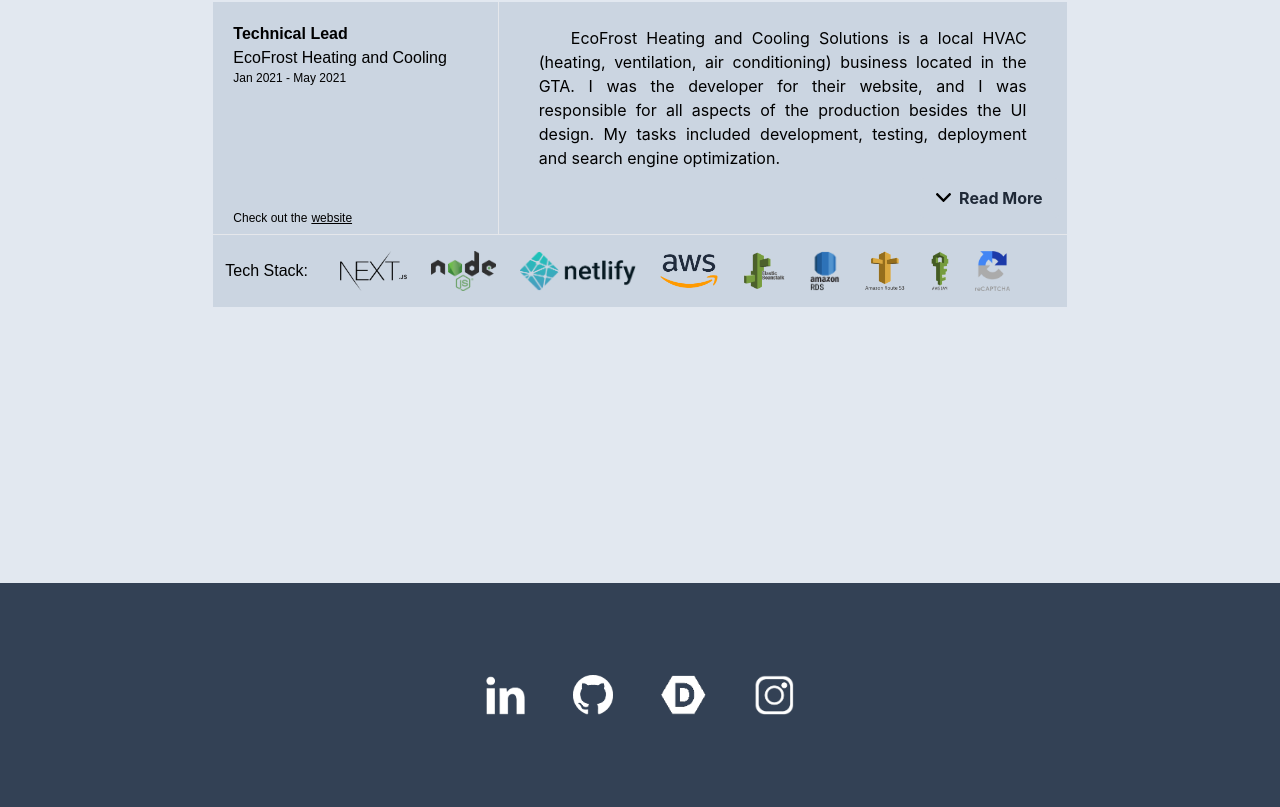
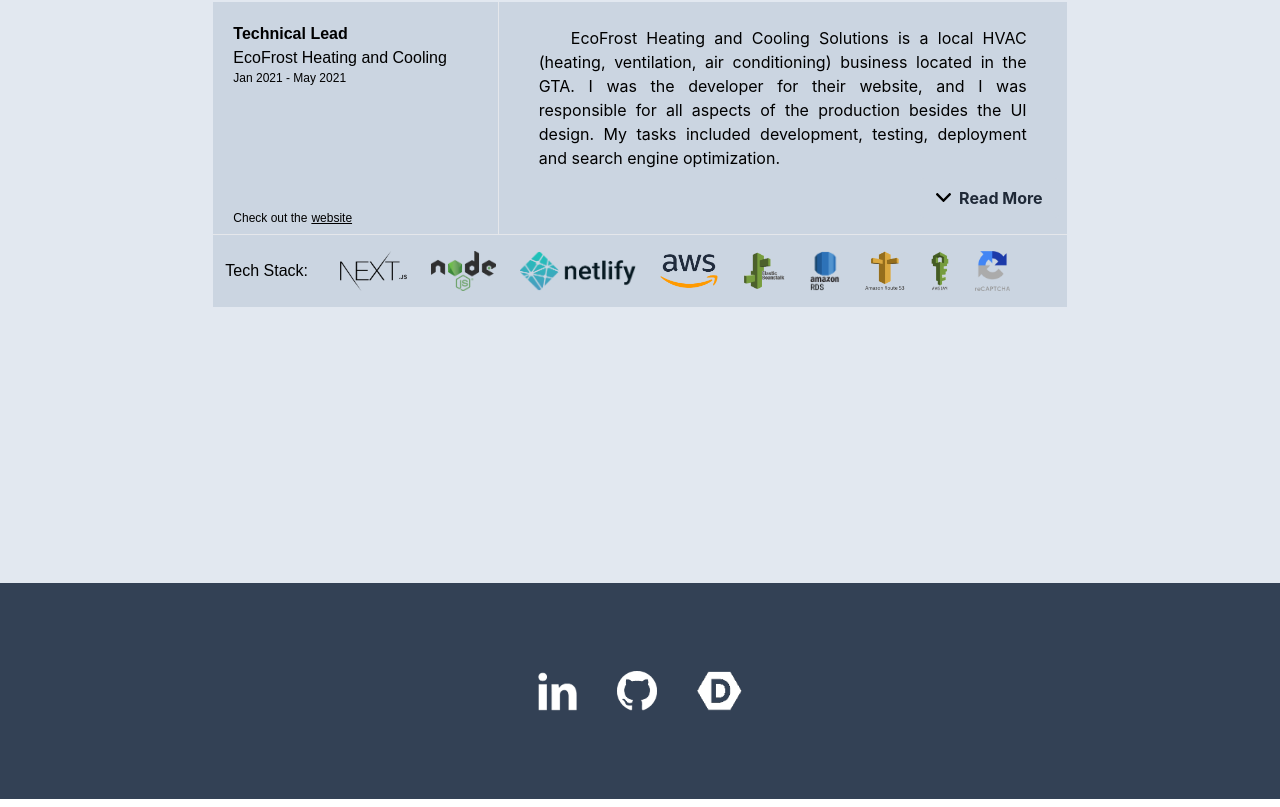
Before and after one commit to colindchung/resume-web, a React (Create React App) app: page / in a window 1280 px wide. Shown: the part 3968-4775 px from the top of the page. Built offline with nearby package versions, Linux system fonts and the light colour scheme.

Commit message:
update contact

```diff
--- a/src/components/contact/contact.js
+++ b/src/components/contact/contact.js
@@ -2,7 +2,7 @@ import images from '../../assets/images'
 
 function Icon(props) {
     return (
-        <div className="p-3 mx-3 hover:bg-teal-500 rounded-sm">
+        <div className="p-2 mx-3 hover:bg-teal-500 rounded-sm">
             <a href={props.href} target="_blank" rel="noopener noreferrer">
                 <img className="icon-sm" src={images.contact[props.img]}/>
             </a>
@@ -17,7 +17,6 @@ function Contact() {
                 <Icon href="https://www.linkedin.com/in/colindchung/" img="linkedIn"/>
                 <Icon href="https://github.com/colindchung" img="github"/>
                 <Icon href="https://devpost.com/colindchung" img="devpost"/>
-                <Icon href="https://www.instagram.com/colindchung/" img="instagram"/>
             </div>
         </div>
     )
```
